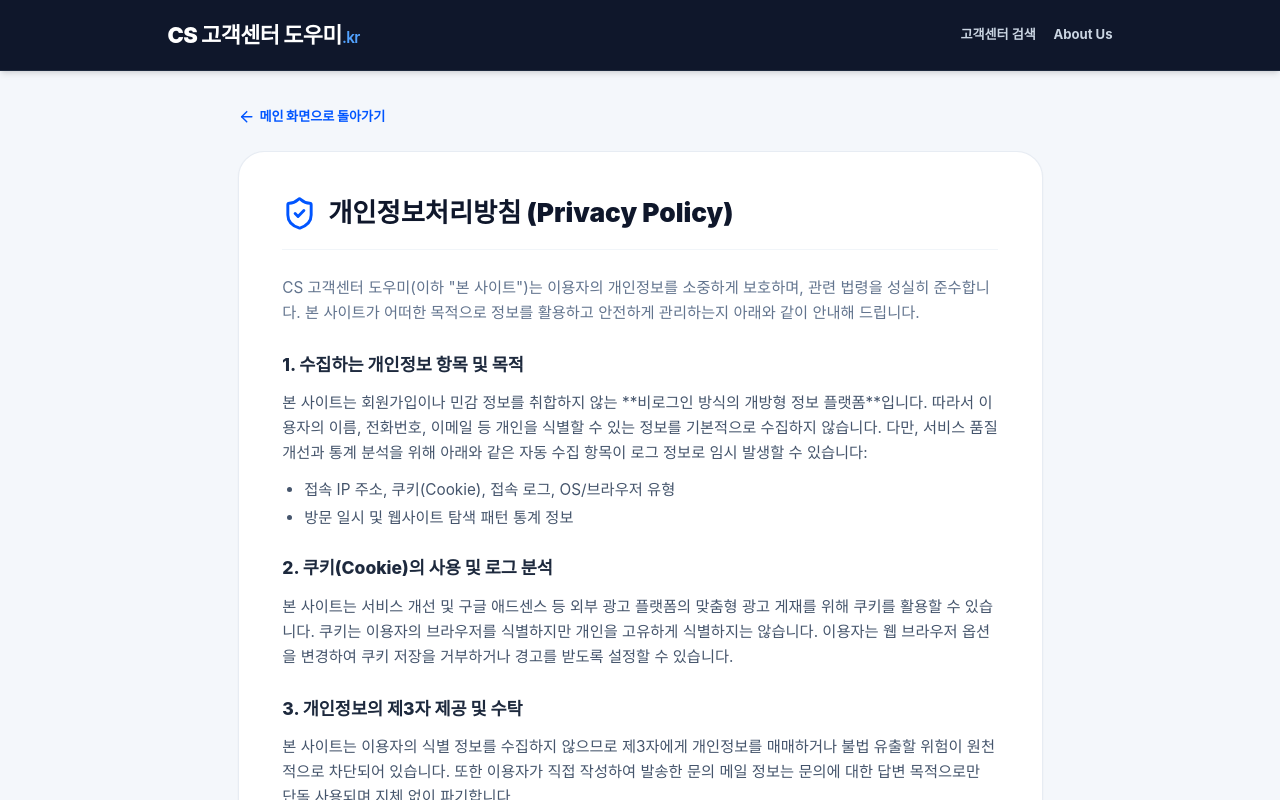
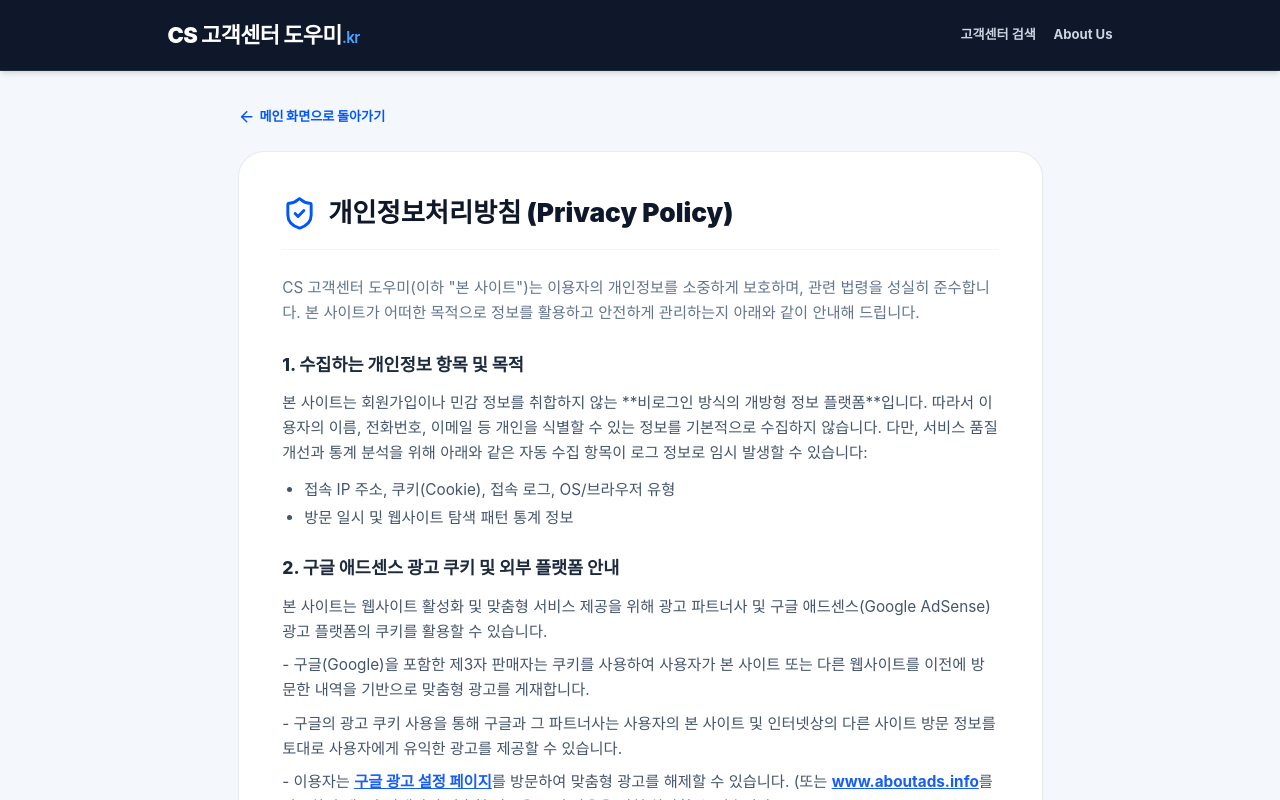
Before and after one commit to pyoska/cs-helper, a Next.js app: page /privacy in a window 1280 px wide. Shown: the top 800 px of the page. Built offline with nearby package versions, Linux system fonts and the light colour scheme; a web font is replaced by a local one.

Commit message:
fix: align privacy cookie disclosures and connection vote statistics with Google AdSense policy requirements

```diff
--- a/src/app/privacy/page.js
+++ b/src/app/privacy/page.js
@@ -60,12 +60,21 @@ export default function PrivacyPage() {
           </section>
 
           <section className="space-y-3">
-            <h2 className="text-base font-extrabold text-slate-800">2. 쿠키(Cookie)의 사용 및 로그 분석</h2>
-            <p className="text-xs md:text-sm text-slate-600 leading-relaxed">
-              본 사이트는 서비스 개선 및 구글 애드센스 등 외부 광고 플랫폼의 맞춤형 광고 게재를 위해 쿠키를 활용할 수 있습니다.
-              쿠키는 이용자의 브라우저를 식별하지만 개인을 고유하게 식별하지는 않습니다.
-              이용자는 웹 브라우저 옵션을 변경하여 쿠키 저장을 거부하거나 경고를 받도록 설정할 수 있습니다.
-            </p>
+            <h2 className="text-base font-extrabold text-slate-800">2. 구글 애드센스 광고 쿠키 및 외부 플랫폼 안내</h2>
+            <div className="text-xs md:text-sm text-slate-600 leading-relaxed space-y-2">
+              <p>
+                본 사이트는 웹사이트 활성화 및 맞춤형 서비스 제공을 위해 광고 파트너사 및 구글 애드센스(Google AdSense) 광고 플랫폼의 쿠키를 활용할 수 있습니다.
+              </p>
+              <p>
+                - 구글(Google)을 포함한 제3자 판매자는 쿠키를 사용하여 사용자가 본 사이트 또는 다른 웹사이트를 이전에 방문한 내역을 기반으로 맞춤형 광고를 게재합니다.
+              </p>
+              <p>
+                - 구글의 광고 쿠키 사용을 통해 구글과 그 파트너사는 사용자의 본 사이트 및 인터넷상의 다른 사이트 방문 정보를 토대로 사용자에게 유익한 광고를 제공할 수 있습니다.
+              </p>
+              <p>
+                - 이용자는 <a href="https://www.google.com/settings/ads" target="_blank" rel="noopener noreferrer" className="text-blue-600 underline font-bold">구글 광고 설정 페이지</a>를 방문하여 맞춤형 광고를 해제할 수 있습니다. (또는 <a href="https://www.aboutads.info" target="_blank" rel="noopener noreferrer" className="text-blue-600 underline font-bold">www.aboutads.info</a>를 방문하여 제3자 판매자의 맞춤형 광고용 쿠키 사용을 원천 차단할 수 있습니다.)
+              </p>
+            </div>
           </section>
 
           <section className="space-y-3">
--- a/src/components/DwellTimeEnhancer.js
+++ b/src/components/DwellTimeEnhancer.js
@@ -183,15 +183,15 @@ export default function DwellTimeEnhancer({ companyName, phone, arsPath, hours,
           </div>
 
           {voted ? (
-            <div className="bg-gradient-to-r from-emerald-50 to-teal-50 border border-emerald-200 p-3.5 rounded-xl text-center space-y-1 animate-in fade-in">
-              <div className="inline-flex items-center gap-1 bg-emerald-100 text-emerald-800 text-3xs font-extrabold px-2.5 py-0.5 rounded-full">
-                <span>🎖️ 실시간 기여 우수 유저 인증</span>
+            <div className="bg-slate-50 border border-slate-200 p-3.5 rounded-xl text-center space-y-1 animate-in fade-in">
+              <div className="inline-flex items-center gap-1 bg-slate-200 text-slate-700 text-3xs font-extrabold px-2.5 py-0.5 rounded-full">
+                <span>✔️ 제보 및 통계 반영 완료</span>
               </div>
-              <p className="text-xs font-bold text-emerald-800">
-                "통화 성공 상태를 제보해 주셔서 감사합니다!"
+              <p className="text-xs font-bold text-slate-800">
+                "이용 피드백을 제공해 주셔서 감사합니다!"
               </p>
-              <p className="text-[10px] text-emerald-600 font-medium">
-                오늘 이 고객센터의 실시간 연결 성공률 집계: <strong className="text-emerald-700 font-extrabold">{successRate}%</strong> (다음 방문자를 돕는 소중한 데이터입니다)
+              <p className="text-[10px] text-slate-600 font-medium">
+                오늘 참여 유저들의 연결 상태 응답: <strong className="text-blue-600 font-extrabold">원활 {successRate}%</strong> (참고용 통계 데이터)
               </p>
             </div>
           ) : (
```
